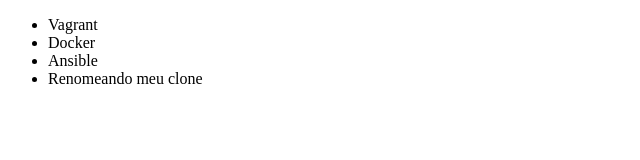
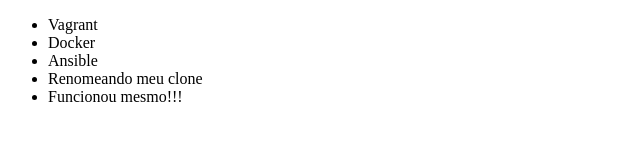
Before and after one commit to EnzoFelyx/alura-git, a plain HTML site: page index.html in a window 1280 px wide. Shown: the whole page, without its empty margins (0-640 px from the left). Drawn offline with Linux system fonts and the light colour scheme.

Commit message:
Deu certo

```diff
--- a/index.html
+++ b/index.html
@@ -10,6 +10,7 @@
         <li>Docker</li>
         <li>Ansible</li>
         <li>Renomeando meu clone</li>
+        <li>Funcionou mesmo!!!</li>
     </ul>
 </body>
 </html>
```
